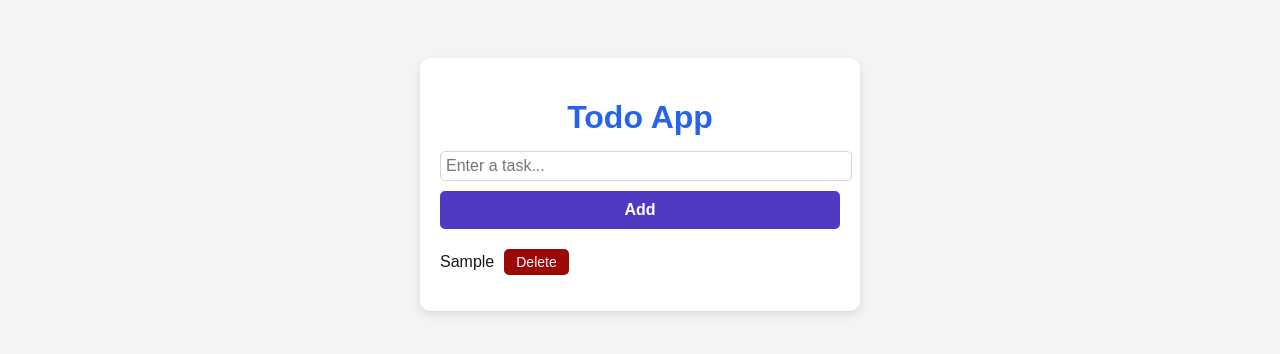
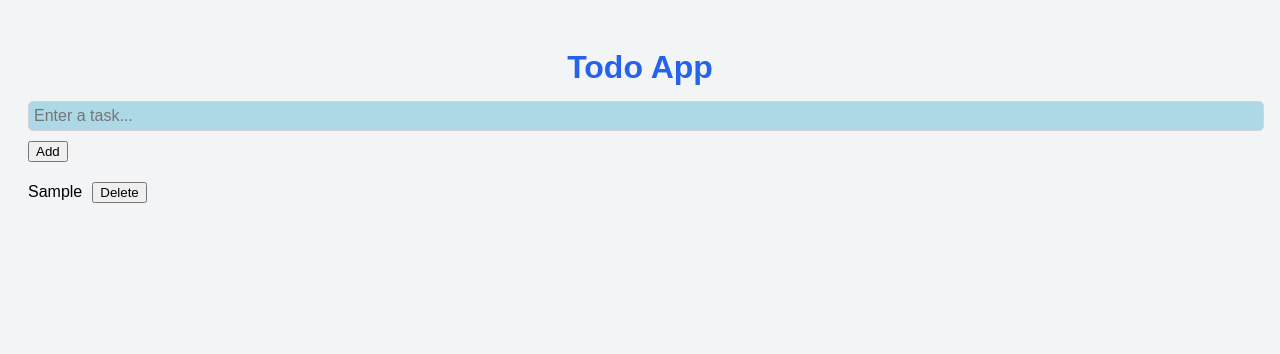
Before and after one commit to fatmaomar45/todo-app, a Next.js app: page / in a window 1280 px wide. Both pictures are taken after typing "Sample" into the empty fields and a click on the button "Add". Shown: the top 354 px of the page. Built offline with nearby package versions, Linux system fonts and the light colour scheme.

Commit message:
button color changes

```diff
--- a/app/globals.css
+++ b/app/globals.css
@@ -39,7 +39,7 @@ input {
   background-color: #ffffff;
 }
 
-.add-btn {
+/* .add-btn {
   width: 100%;
   padding: 10px;
   background-color: #4f3bc2;
@@ -49,7 +49,7 @@ input {
   cursor: pointer;
   font-size: 16px;
   font-weight: bold;
-}
+} */
 
 .add-btn:hover {
   background-color: #6c95d0;
@@ -77,7 +77,7 @@ ul {
   font-weight: 500;
 }
 
-.dlt-btn {
+/* .dlt-btn {
   width: auto;
   padding: 5px 12px;
   background-color: #9c0707;
@@ -86,8 +86,19 @@ ul {
   border-radius: 5px;
   cursor: pointer;
   font-size: 14px;
-}
+} */
 
 .dlt-btn:hover {
   background-color: #d17272;
 }
+.add-btn {
+  margin-left: 10px;
+  padding: 6px 10px;
+}
+
+.dlt-btn {
+  background: red;
+  color: white;
+  border: none;
+  padding: 4px 8px;
+}
--- a/app/page.tsx
+++ b/app/page.tsx
@@ -1,38 +1,107 @@
 "use client";
-import { useState } from "react";
+
+import { useEffect, useState } from "react";
+
+type Task = {
+  text: string;
+  done: boolean;
+};
 
 export default function Home() {
   const [task, setTask] = useState("");
-  const [list, setList] = useState<string[]>([]);
+  const [list, setList] = useState<Task[]>([]);
+
+
+  useEffect(() => {
+    const saved = localStorage.getItem("tasks");
+
+    if (saved) {
+      try {
+        const parsed = JSON.parse(saved);
+
+
+        if (Array.isArray(parsed)) {
+          const cleaned = parsed.map((item) =>
+            typeof item === "string"
+              ? { text: item, done: false }
+              : item
+          );
+
+          setList(cleaned);
+        }
+      } catch (e) {
+        console.error("Invalid localStorage data");
+      }
+    }
+  }, []);
+
+
+  useEffect(() => {
+    localStorage.setItem("tasks", JSON.stringify(list));
+  }, [list]);
 
   function addTask() {
     if (task.trim() === "") return;
-    setList([...list, task]);
+
+    setList((prev) => [
+      ...prev,
+      { text: task, done: false },
+    ]);
+
     setTask("");
   }
 
   function deleteTask(index: number) {
-    const newList = list.filter((item, i) => i !== index);
-    setList(newList);
+    setList((prev) => prev.filter((_, i) => i !== index));
+  }
+
+  function toggleTask(index: number) {
+    setList((prev) =>
+      prev.map((item, i) =>
+        i === index ? { ...item, done: !item.done } : item
+      )
+    );
   }
 
   return (
-    <div className="container" style={{ padding: "20px" }}>
+    <div style={{ padding: "20px" }}>
       <h1>Todo App</h1>
+
       <input
-        type="text"
         value={task}
         onChange={(e) => setTask(e.target.value)}
+        onKeyDown={(e) => e.key === "Enter" && addTask()}
         placeholder="Enter a task..."
-        style={{ color: "#000000", padding: "5px", marginRight: "10px",backgroundColor:"#ffffff" }}
+        style={{
+          padding: "5px",
+          marginRight: "10px",
+          backgroundColor: "lightblue",
+          color: "#000",
+        }}
       />
-      <button className="add-btn" onClick={addTask}>Add</button>
+
+      <button onClick={addTask}>Add</button>
 
       <ul>
         {list.map((item, index) => (
           <li key={index} style={{ margin: "10px 0" }}>
-            <span style={{ marginRight: "10px" }}>{item}</span>
-            <button className="dlt-btn" onClick={() => deleteTask(index)}>Delete</button>
+            <span
+              onClick={() => toggleTask(index)}
+              style={{
+                marginRight: "10px",
+                cursor: "pointer",
+                textDecoration: item.done
+                  ? "line-through"
+                  : "none",
+                color: item.done ? "gray" : "black",
+              }}
+            >
+              {item.text}
+            </span>
+
+            <button onClick={() => deleteTask(index)}>
+              Delete
+            </button>
           </li>
         ))}
       </ul>
```
